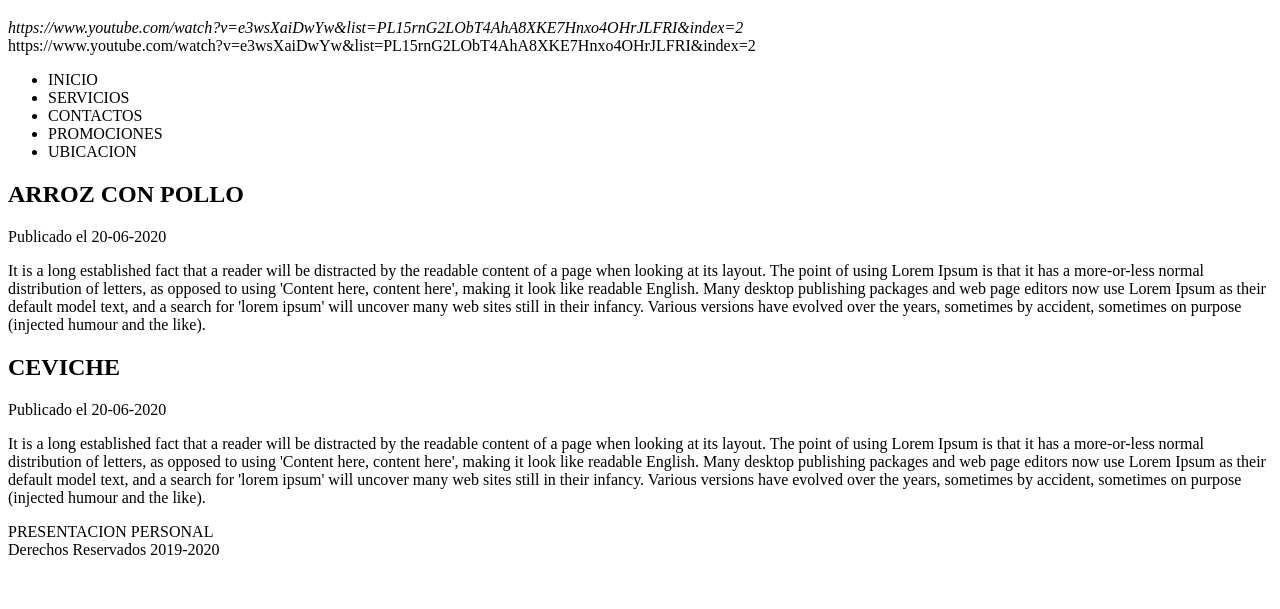
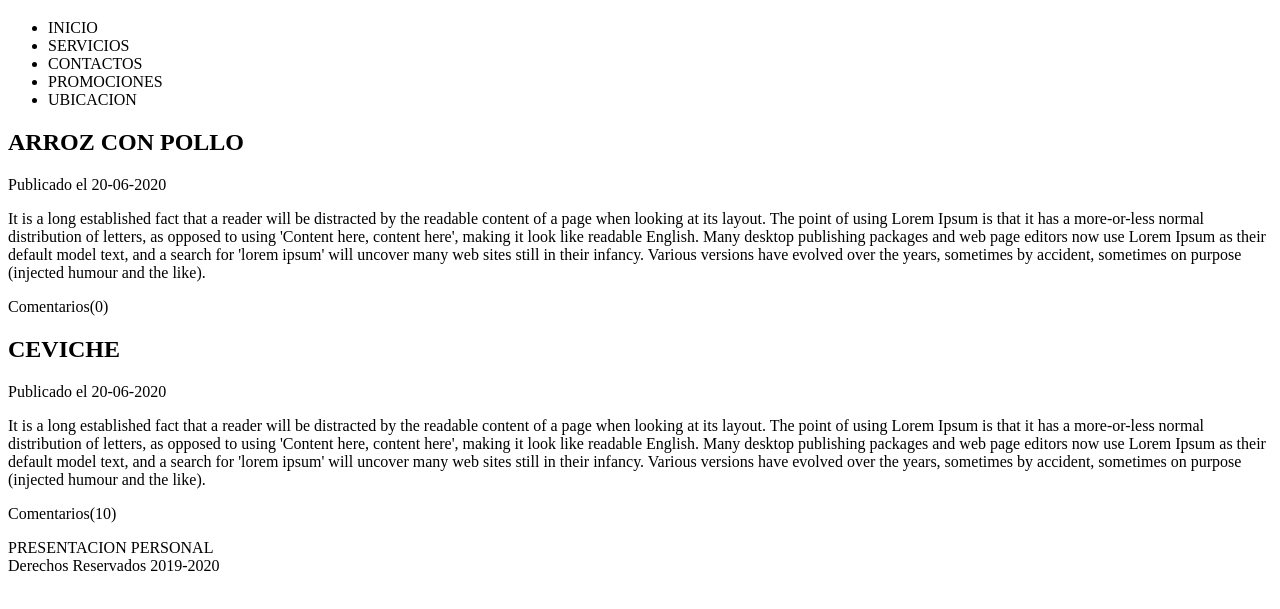
Before and after one commit to cristopher-lan/prueba, a plain HTML site: page index.html in a window 1280 px wide. Shown: the part 61-670 px from the top of the page. Drawn offline with Linux system fonts and the light colour scheme.

Commit message:
Update index.html

```diff
--- a/index.html
+++ b/index.html
@@ -11,8 +11,7 @@
 <body>
 	<header>
 		<h1>Restaurante ALLISON</h1>
-	<cite>https://www.youtube.com/watch?v=e3wsXaiDwYw&list=PL15rnG2LObT4AhA8XKE7Hnxo4OHrJLFRI&index=2</cite><br />
-	https://www.youtube.com/watch?v=e3wsXaiDwYw&list=PL15rnG2LObT4AhA8XKE7Hnxo4OHrJLFRI&index=2
+
 	</header>
 	<nav>
 		<ul>
@@ -26,16 +25,26 @@
 	</nav>
 	<section>
 	<article>
+<hgroup>
+	<h2>ARROZ CON POLLO</h2>
+</hgroup>
 
-	<h2>ARROZ CON POLLO</h2>
 	<time datetime="20-06-2020">Publicado el 20-06-2020</time>
 	<p>It is a long established fact that a reader will be distracted by the readable content of a page when looking at its layout. The point of using Lorem Ipsum is that it has a more-or-less normal distribution of letters, as opposed to using 'Content here, content here', making it look like readable English. Many desktop publishing packages and web page editors now use Lorem Ipsum as their default model text, and a search for 'lorem ipsum' will uncover many web sites still in their infancy. Various versions have evolved over the years, sometimes by accident, sometimes on purpose (injected humour and the like).</p>
-
+     <footer>
+     	<p>Comentarios(0)</p>
+     </footer>
 	</article>
 	<article>
-		<h2>CEVICHE</h2>
+		<hgroup>
+			<h2>CEVICHE</h2>
+		</hgroup>
+
 		<time datetime="20-06-2020">Publicado el 20-06-2020</time>
-		<p>It is a long established fact that a reader will be distracted by the readable content of a page when looking at its layout. The point of using Lorem Ipsum is that it has a more-or-less normal distribution of letters, as opposed to using 'Content here, content here', making it look like readable English. Many desktop publishing packages and web page editors now use Lorem Ipsum as their default model text, and a search for 'lorem ipsum' will uncover many web sites still in their infancy. Various versions have evolved over the years, sometimes by accident, sometimes on purpose (injected humour and the like).</p>
+		<p>It is a long established fact that a reader will be distracted by the readable content of a page when looking at its layout. The point of using Lorem Ipsum is that it has a more-or-less normal distribution of letters, as opposed to using 'Content here, content here', making it look like readable English. Many desktop publishing packages and web page editors now use Lorem Ipsum as their default model text, and a search for 'lorem ipsum' will uncover many web sites still in their infancy. Various versions have evolved over the years, sometimes by accident, sometimes on purpose (injected humour and the like).
+		<footer>
+			<p>Comentarios(10)</p>
+		</footer>
 	</article>
 	</section>
 	<aside>PRESENTACION PERSONAL</aside>
```
